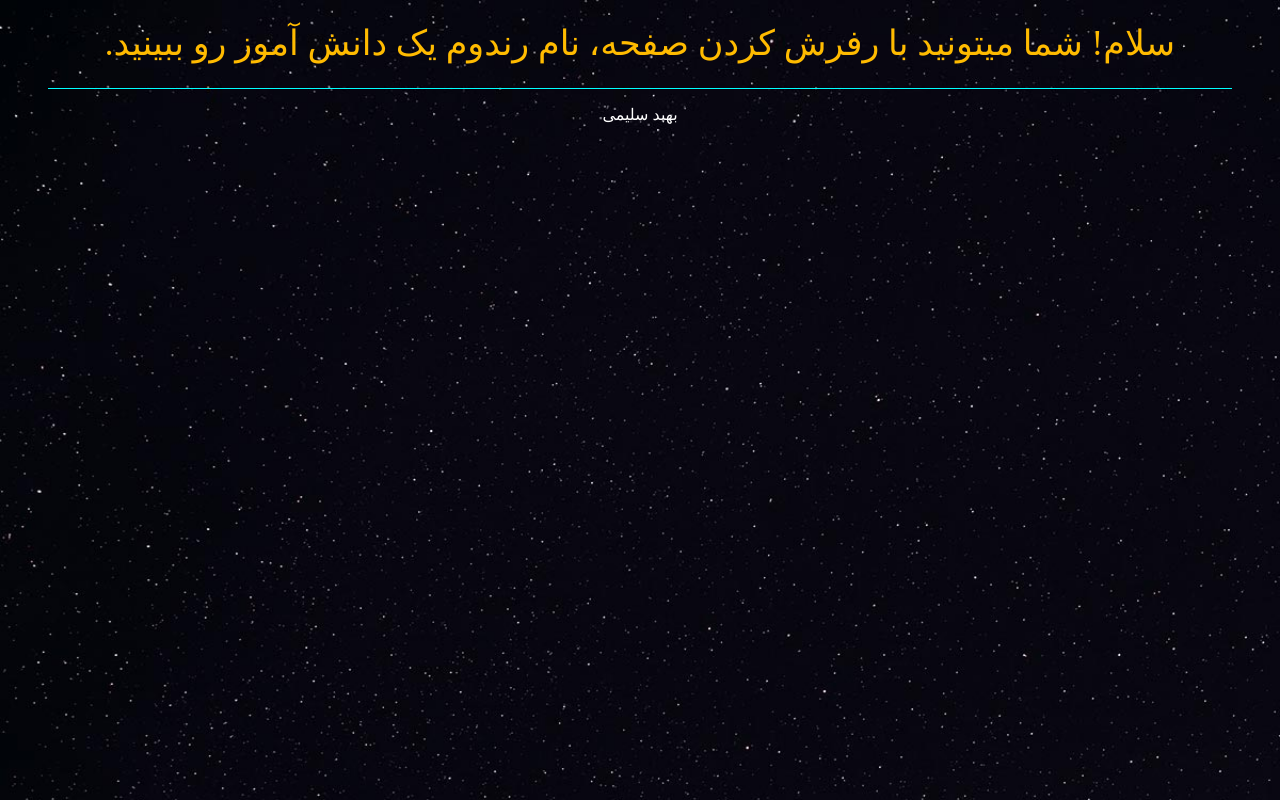
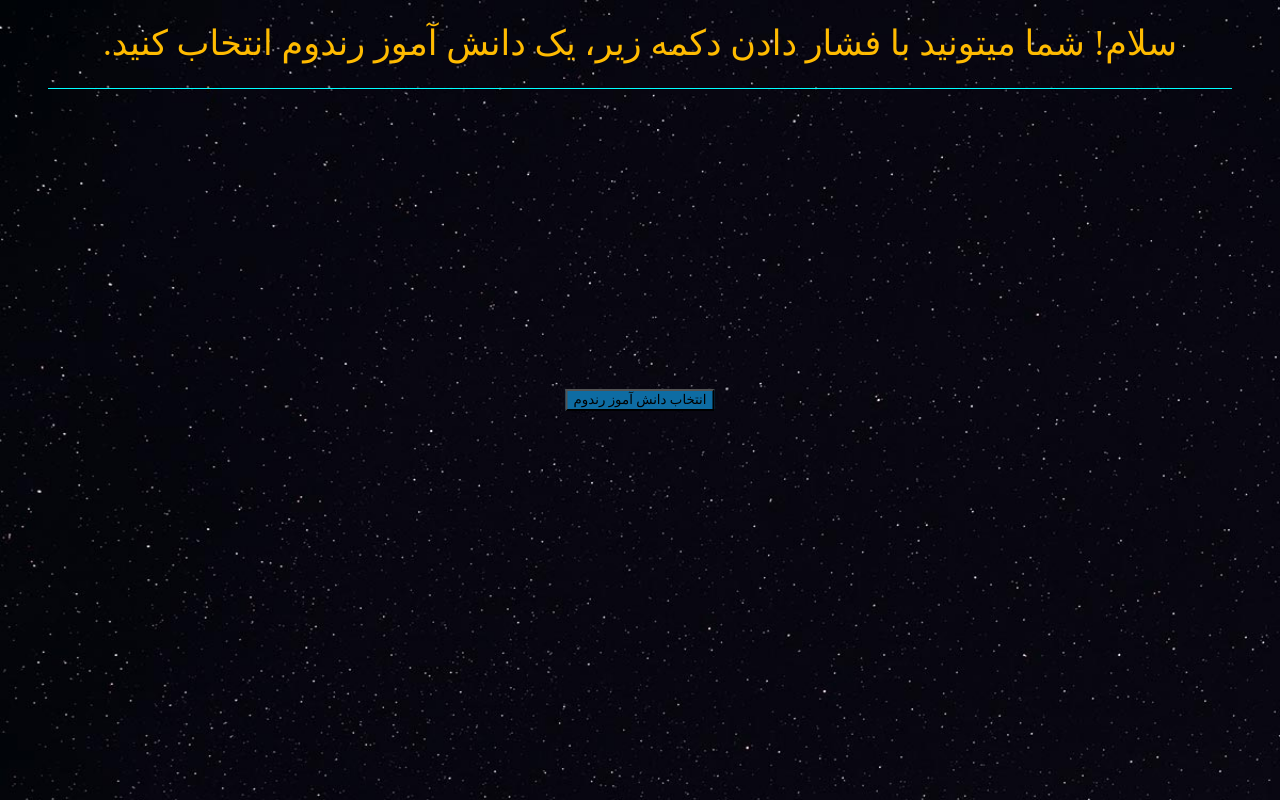
Before and after one commit to shayan-azizi/randomstudent, a plain HTML site: page index.html in a window 1280 px wide. Drawn offline with Linux system fonts and the light colour scheme; a small style sheet from the web is missing.

Commit message:
add Button

```diff
--- a/Scripts/script.js
+++ b/Scripts/script.js
@@ -1,3 +1,4 @@
+
 Math.random() * 27;
 var salam = Math.floor(Math.random() * 27);
 const myList = ["امیرپارسا احمدلو", "آروین احمدی", "محمد ایلیا افلاکی", "پارسا اقدامی", "بردیا امیریان", "شایان آزادی", "محمدصدرا برهانی", "محمدرضا تبرکی",
@@ -6,3 +7,9 @@ const myList = ["امیرپارسا احمدلو", "آروین احمدی", "م
     "امیرحسین میردامادی", "امیرمهدی نوری"]
 
 document.getElementById("demo").innerHTML = myList[salam];
+
+function felan () {
+    var randomNumber = Math.floor(Math.random() * 27);
+    var randomStudent = myList[randomNumber];
+    document.getElementById("printRandomStudent").innerHTML = randomStudent
+}
--- a/Styles/style.css
+++ b/Styles/style.css
@@ -29,6 +29,12 @@ body * {
 
 }
 
+button {
+    text-align: center;
+    margin: auto;
+    background: rgb(14, 108, 163);
+}
+
 .main {
     font-family: Vazir;
     text-align: center;
@@ -50,3 +56,18 @@ hr {
     border: none;
 
 }
+
+.main {
+    text-align: center;
+    margin-left: 700;
+    margin-right: 700   ;
+}
+
+.center {
+    margin: 0;
+    position: absolute;
+    top: 50%;
+    left: 50%;
+    -ms-transform: translate(-50%, -50%);
+    transform: translate(-50%, -50%);
+}
--- a/index.html
+++ b/index.html
@@ -9,22 +9,27 @@
 </head>
 <body>
     <h1>
-        سلام! شما میتونید با رفرش کردن صفحه، نام رندوم یک دانش آموز رو ببینید.
+        سلام! شما میتونید با فشار دادن دکمه زیر، یک دانش آموز رندوم انتخاب کنید.
     </h1>
+
+
+    <div class = "container">
+
+        <div class = "center">
+
+            <button class = "main", onclick = "felan()">
+                انتخاب دانش آموز رندوم
+            </button>
+
+        </div>
+
+    </div>
 
     <hr>
 
-    <p id="demo" class="main"></p>
+    <p id = "printRandomStudent" class = "main"> </p>
 
-    <script>
-        Math.random() * 27;
-        var randomStudent = Math.floor(Math.random() * 27);
-        const myList = ["امیرپارسا احمدلو", "آروین احمدی", "محمد ایلیا افلاکی", "پارسا اقدامی", "بردیا امیریان", "شایان آزادی", "محمدصدرا برهانی", "محمدرضا تبرکی",
-            "امیرعلی حسین زاده", "داریوش حکیم", "پارسا رضایی", "علیرضا رمضانی راد", "یاسین زراعتی", "امیرطاها زمانزاده", "بهبد سلیمی", "محمدرضا شادالوئی",
-            "آیدین صحرایی", "ابوالفضل طارمی", "یاسین طالبیان", "شایان عزیزی", "بهزاد عفیفی پور", "امیرعلی کاموس", "پارسا کرمی", "عرفان محمدزاده", "کسری موسی زاده",
-            "امیرحسین میردامادی", "امیرمهدی نوری"]
-
-        document.getElementById("demo").innerHTML = myList[randomStudent];
+    <script src = "Scripts/script.js">
     </script>
 </body>
 </html>
```
